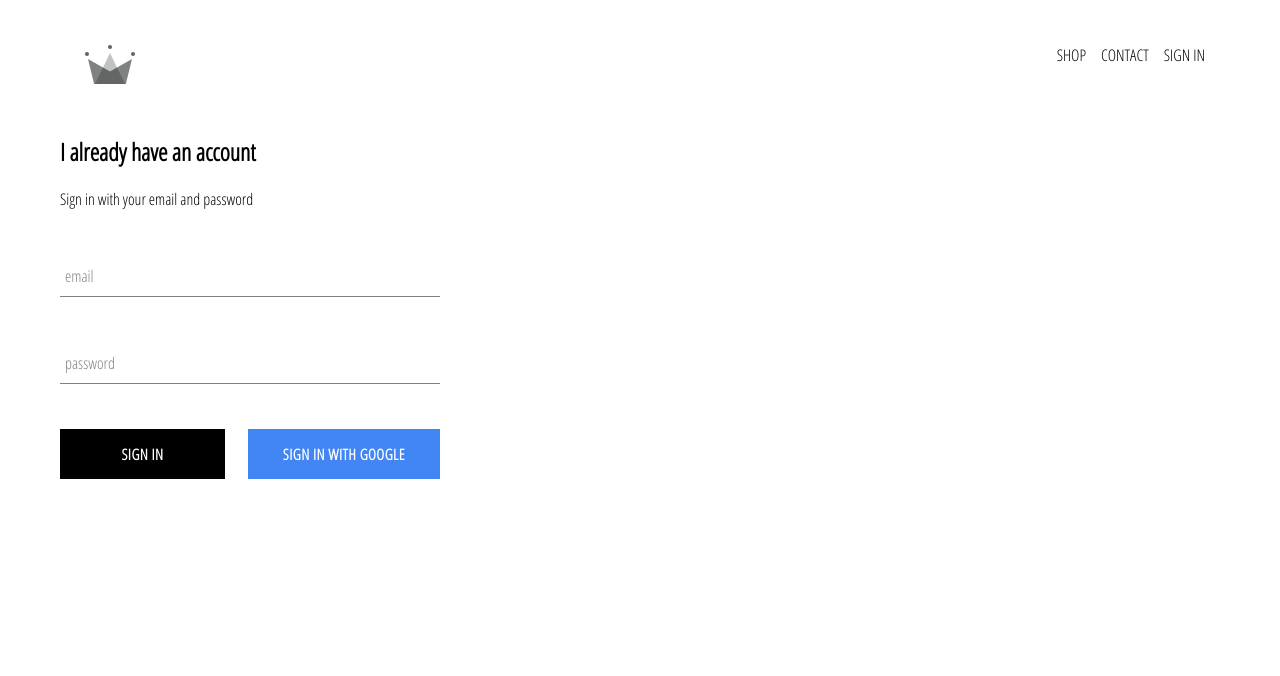
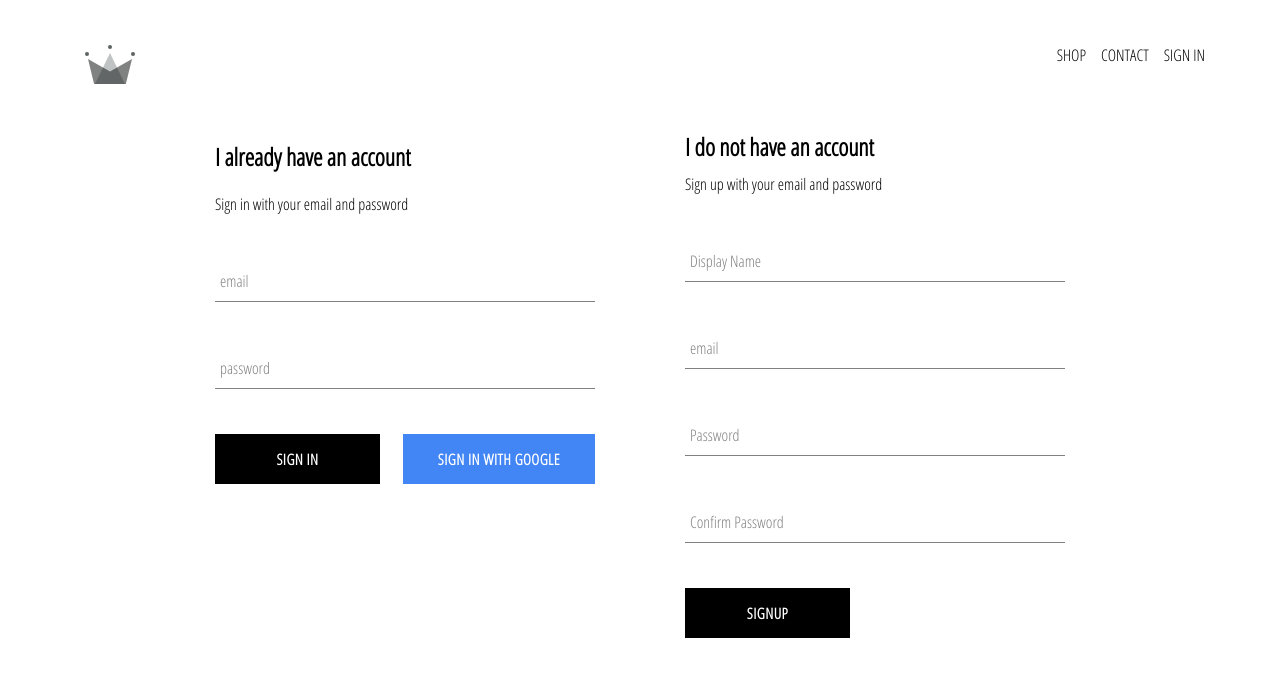
Before and after one commit to mcguyvor/e-commerse-web-style, a React (Create React App) app: page /signin in a window 1280 px wide. Shown: the top 676 px of the page. Built offline with nearby package versions, Linux system fonts and the light colour scheme; no server answers.

Commit message:
modify signup component

```diff
--- a/src/App.js
+++ b/src/App.js
@@ -29,6 +29,9 @@ function App() {
                 ...snapShot.data()
               }
             })
+
+            console.log(currentUser)
+
           })
        }else{
          setCurrentUser({currentUser:userAuth});
--- a/src/component/sign-up/SignUp.js
+++ b/src/component/sign-up/SignUp.js
@@ -10,12 +10,15 @@ import {auth,createUserProfileDocument} from '../../firebase/firebase.utils';
 
 const SignUp = () =>{
 
-    const [input,setInput] = useState({
+    const initialValue = {
         displayName:'',
         email:'',
         password:'',
         confirmPassword:''
-    });
+    };
+
+
+    const [input,setInput] = useState(initialValue);
 
     const {displayName,email,password,confirmPassword} = input;
 
@@ -30,7 +33,7 @@ const SignUp = () =>{
             const {user} = await auth.createUserWithEmailAndPassword(email,password);
             await createUserProfileDocument(user,{displayName});
 
-            setInput('');
+            setInput(initialValue);
 
         }catch(error){
             console.log(error);
@@ -40,10 +43,11 @@ const SignUp = () =>{
     const handleChange = e =>{
 
         const {name,value} = e.target;
+        console.log(name,value);
 
         setInput({
-            [name] : value,
-            ...input
+            ...input,
+            [name]: value
         })
     }
 
--- a/src/pages/sign-in-and-sign-up/Sign-in-Sign-Up.scss
+++ b/src/pages/sign-in-and-sign-up/Sign-in-Sign-Up.scss
@@ -0,0 +1,7 @@
+.sign-in-and-sign-up{
+    width: 850px;
+    display: flex;
+    justify-content: space-between;
+    margin: 30px auto;
+
+}
--- a/src/pages/sign-in-and-sign-up/Sign-in-Sign-up.js
+++ b/src/pages/sign-in-and-sign-up/Sign-in-Sign-up.js
@@ -3,6 +3,8 @@ import React,{useState} from 'react';
 import './Sign-in-Sign-Up.scss';
 
 import SignIn from '../../component/sign-in/SignIn';
+
+import SignUp from '../../component/sign-up/SignUp';
 
 const SignInSignUp = ()=>{
 
@@ -12,8 +14,9 @@ const SignInSignUp = ()=>{
 
     return(
 
-        <div className='sign-in-sign-up'>
+        <div className='sign-in-and-sign-up'>
             <SignIn/>
+            <SignUp/>
         </div>
 
     )
```
